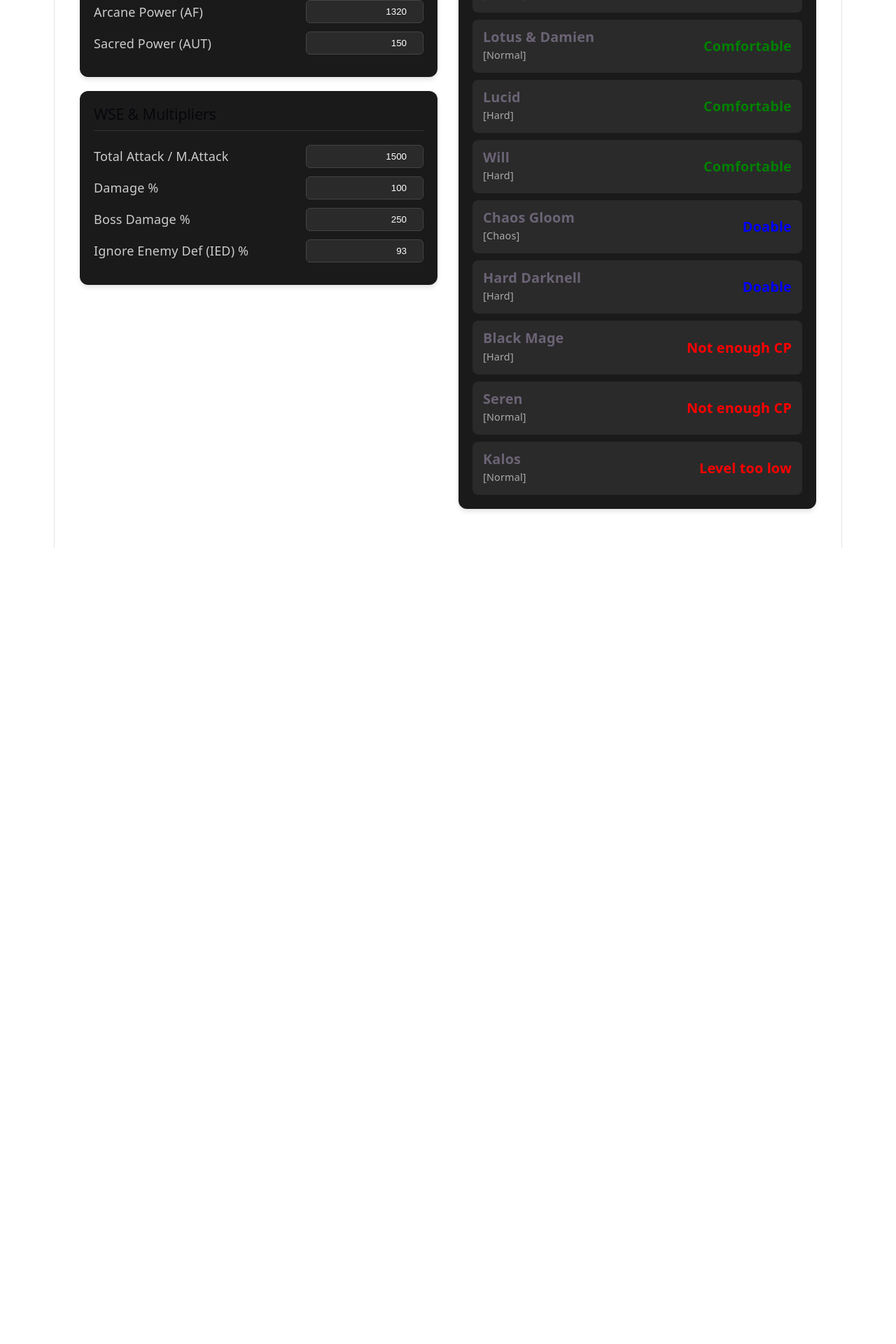
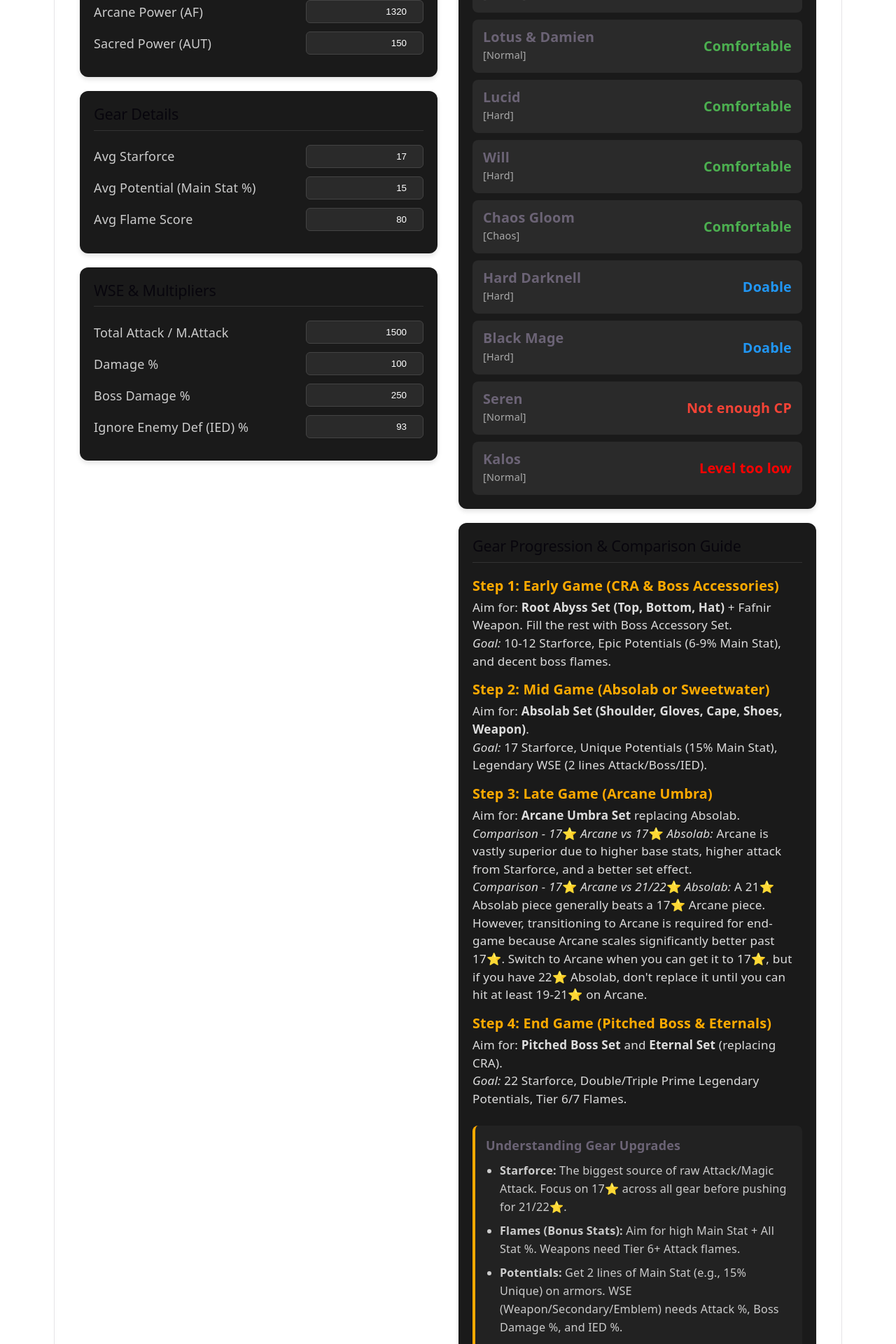
Before and after one commit to AlmogB45/maplestory-companion, a React (Vite) app: page / in a window 1280 px wide. Shown: the part 520-2440 px from the top of the page at 70% size. Before the commit the page ends 1303 px from the top, so only its background shows below. Built offline with nearby package versions, Linux system fonts and the light colour scheme.

Commit message:
feat: Add Gear Guide, Starforce, and Potential inputs

```diff
--- a/src/App.css
+++ b/src/App.css
@@ -113,3 +113,41 @@
 .boss-status {
   font-size: 1.1rem;
 }
+
+.guide-content h3 {
+  color: #ffaa00;
+  margin-top: 15px;
+  margin-bottom: 5px;
+  font-size: 1.1rem;
+}
+
+.guide-content p {
+  font-size: 0.95rem;
+  line-height: 1.5;
+  color: #ddd;
+  margin-top: 0;
+}
+
+.system-breakdown {
+  margin-top: 25px;
+  background: #222;
+  padding: 15px;
+  border-radius: 8px;
+  border-left: 4px solid #ffaa00;
+}
+
+.system-breakdown h4 {
+  margin-top: 0;
+  margin-bottom: 10px;
+}
+
+.system-breakdown ul {
+  margin: 0;
+  padding-left: 20px;
+  color: #ccc;
+  font-size: 0.9rem;
+}
+
+.system-breakdown li {
+  margin-bottom: 8px;
+}
--- a/src/App.jsx
+++ b/src/App.jsx
@@ -2,6 +2,7 @@ import { useState, useEffect } from 'react'
 import './App.css'
 import { bosses } from './data/bosses'
 import { calculateEstimatedCP, canClearBoss } from './utils/calculator'
+import GearGuide from './components/GearGuide'
 
 function App() {
   const [characterName, setCharacterName] = useState('')
@@ -22,13 +23,21 @@ function App() {
     ied: 93
   })
 
+  // Gear Overrides (Starforce, Flames, Potential)
+  const [gearScores, setGearScores] = useState({
+    avgStarforce: 17,
+    avgPotential: 15,
+    avgFlameScore: 80
+  })
+
   const [combatPower, setCombatPower] = useState(0)
 
-  // Auto-calculate estimated CP when stats/wse change
+  // Auto-calculate estimated CP when stats/wse/gear change
   useEffect(() => {
-    const estimated = calculateEstimatedCP(stats, wse)
+    // Injecting gear scores into the CP calculator heuristic
+    const estimated = calculateEstimatedCP(stats, wse, gearScores)
     setCombatPower(estimated)
-  }, [stats, wse])
+  }, [stats, wse, gearScores])
 
   const handleStatChange = (e) => {
     const { name, value } = e.target;
@@ -38,6 +47,11 @@ function App() {
   const handleWseChange = (e) => {
     const { name, value } = e.target;
     setWse(prev => ({ ...prev, [name]: Number(value) }))
+  }
+
+  const handleGearChange = (e) => {
+    const { name, value } = e.target;
+    setGearScores(prev => ({ ...prev, [name]: Number(value) }))
   }
 
   return (
@@ -73,6 +87,22 @@ function App() {
             <div className="input-group">
               <label>Sacred Power (AUT)</label>
               <input type="number" name="sacredPower" value={stats.sacredPower} onChange={handleStatChange} />
+            </div>
+          </div>
+
+          <div className="card">
+            <h2>Gear Details</h2>
+            <div className="input-group">
+              <label>Avg Starforce</label>
+              <input type="number" name="avgStarforce" value={gearScores.avgStarforce} onChange={handleGearChange} />
+            </div>
+            <div className="input-group">
+              <label>Avg Potential (Main Stat %)</label>
+              <input type="number" name="avgPotential" value={gearScores.avgPotential} onChange={handleGearChange} />
+            </div>
+            <div className="input-group">
+              <label>Avg Flame Score</label>
+              <input type="number" name="avgFlameScore" value={gearScores.avgFlameScore} onChange={handleGearChange} />
             </div>
           </div>
 
@@ -128,6 +158,8 @@ function App() {
               })}
             </div>
           </div>
+
+          <GearGuide />
         </div>
       </div>
     </div>
--- /dev/null
+++ b/src/components/GearGuide.jsx
@@ -0,0 +1,49 @@
+import React from 'react';
+
+export default function GearGuide() {
+  return (
+    <div className="card">
+      <h2>Gear Progression & Comparison Guide</h2>
+      <div className="guide-content">
+        <h3>Step 1: Early Game (CRA & Boss Accessories)</h3>
+        <p>
+          Aim for: <strong>Root Abyss Set (Top, Bottom, Hat)</strong> + Fafnir Weapon. Fill the rest with Boss Accessory Set.
+          <br/>
+          <em>Goal:</em> 10-12 Starforce, Epic Potentials (6-9% Main Stat), and decent boss flames.
+        </p>
+
+        <h3>Step 2: Mid Game (Absolab or Sweetwater)</h3>
+        <p>
+          Aim for: <strong>Absolab Set (Shoulder, Gloves, Cape, Shoes, Weapon)</strong>.
+          <br/>
+          <em>Goal:</em> 17 Starforce, Unique Potentials (15% Main Stat), Legendary WSE (2 lines Attack/Boss/IED).
+        </p>
+
+        <h3>Step 3: Late Game (Arcane Umbra)</h3>
+        <p>
+          Aim for: <strong>Arcane Umbra Set</strong> replacing Absolab.
+          <br/>
+          <em>Comparison - 17⭐ Arcane vs 17⭐ Absolab:</em> Arcane is vastly superior due to higher base stats, higher attack from Starforce, and a better set effect.
+          <br/>
+          <em>Comparison - 17⭐ Arcane vs 21/22⭐ Absolab:</em> A 21⭐ Absolab piece generally beats a 17⭐ Arcane piece. However, transitioning to Arcane is required for end-game because Arcane scales significantly better past 17⭐. Switch to Arcane when you can get it to 17⭐, but if you have 22⭐ Absolab, don't replace it until you can hit at least 19-21⭐ on Arcane.
+        </p>
+
+        <h3>Step 4: End Game (Pitched Boss & Eternals)</h3>
+        <p>
+          Aim for: <strong>Pitched Boss Set</strong> and <strong>Eternal Set</strong> (replacing CRA).
+          <br/>
+          <em>Goal:</em> 22 Starforce, Double/Triple Prime Legendary Potentials, Tier 6/7 Flames.
+        </p>
+
+        <div className="system-breakdown">
+          <h4>Understanding Gear Upgrades</h4>
+          <ul>
+            <li><strong>Starforce:</strong> The biggest source of raw Attack/Magic Attack. Focus on 17⭐ across all gear before pushing for 21/22⭐.</li>
+            <li><strong>Flames (Bonus Stats):</strong> Aim for high Main Stat + All Stat %. Weapons need Tier 6+ Attack flames.</li>
+            <li><strong>Potentials:</strong> Get 2 lines of Main Stat (e.g., 15% Unique) on armors. WSE (Weapon/Secondary/Emblem) needs Attack %, Boss Damage %, and IED %.</li>
+          </ul>
+        </div>
+      </div>
+    </div>
+  );
+}
--- a/src/utils/calculator.js
+++ b/src/utils/calculator.js
@@ -1,5 +1,5 @@
 // Basic heuristic calculator for estimating GMS Maplestory Combat Power / Stats
-export function calculateEstimatedCP(stats, wse) {
+export function calculateEstimatedCP(stats, wse, gearScores = { avgStarforce: 17, avgPotential: 15, avgFlameScore: 80 }) {
   // A very simplified mock formula to simulate CP generation based on GMS mechanics
   // In reality, CP is an internal formula derived from HP, Main Stat, Attack, Damage, Boss, IED, etc.
 
@@ -10,7 +10,12 @@ export function calculateEstimatedCP(stats, wse) {
   // IED has diminishing returns but is crucial for CP calculation against bosses
   const iedMultiplier = wse.ied > 0 ? (wse.ied / 100) * 1.5 : 1;
 
-  let estimatedCP = (baseStatFactor + attackFactor) * damageFactor * iedMultiplier;
+  // Gear Modifiers
+  const starforceBonus = 1 + ((gearScores.avgStarforce - 10) * 0.05); // e.g. 17 SF = +35% multiplier to base
+  const potentialBonus = 1 + (gearScores.avgPotential / 100);
+  const flameBonus = 1 + (gearScores.avgFlameScore / 1000);
+
+  let estimatedCP = (baseStatFactor + attackFactor) * damageFactor * iedMultiplier * starforceBonus * potentialBonus * flameBonus;
 
   // Add a multiplier for arcane/sacred power for modern bosses
   const powerMultiplier = 1 + (stats.arcanePower / 1000) + (stats.sacredPower / 500);
@@ -36,12 +41,12 @@ export function canClearBoss(boss, playerStats, playerLevel, playerCP) {
   const cpRatio = playerCP / boss.requiredCP;
 
   if (cpRatio >= 2.0) {
-    return { clearable: true, status: 'Comfortable', color: 'green' };
+    return { clearable: true, status: 'Comfortable', color: '#4caf50' }; // green
   } else if (cpRatio >= 1.0) {
-    return { clearable: true, status: 'Doable', color: 'blue' };
+    return { clearable: true, status: 'Doable', color: '#2196f3' }; // blue
   } else if (cpRatio >= 0.7) {
-    return { clearable: true, status: 'Struggle (Requires Hands)', color: 'orange' };
+    return { clearable: true, status: 'Struggle (Hands)', color: '#ff9800' }; // orange
   } else {
-    return { clearable: false, status: 'Not enough CP', color: 'red' };
+    return { clearable: false, status: 'Not enough CP', color: '#f44336' }; // red
   }
 }
```
